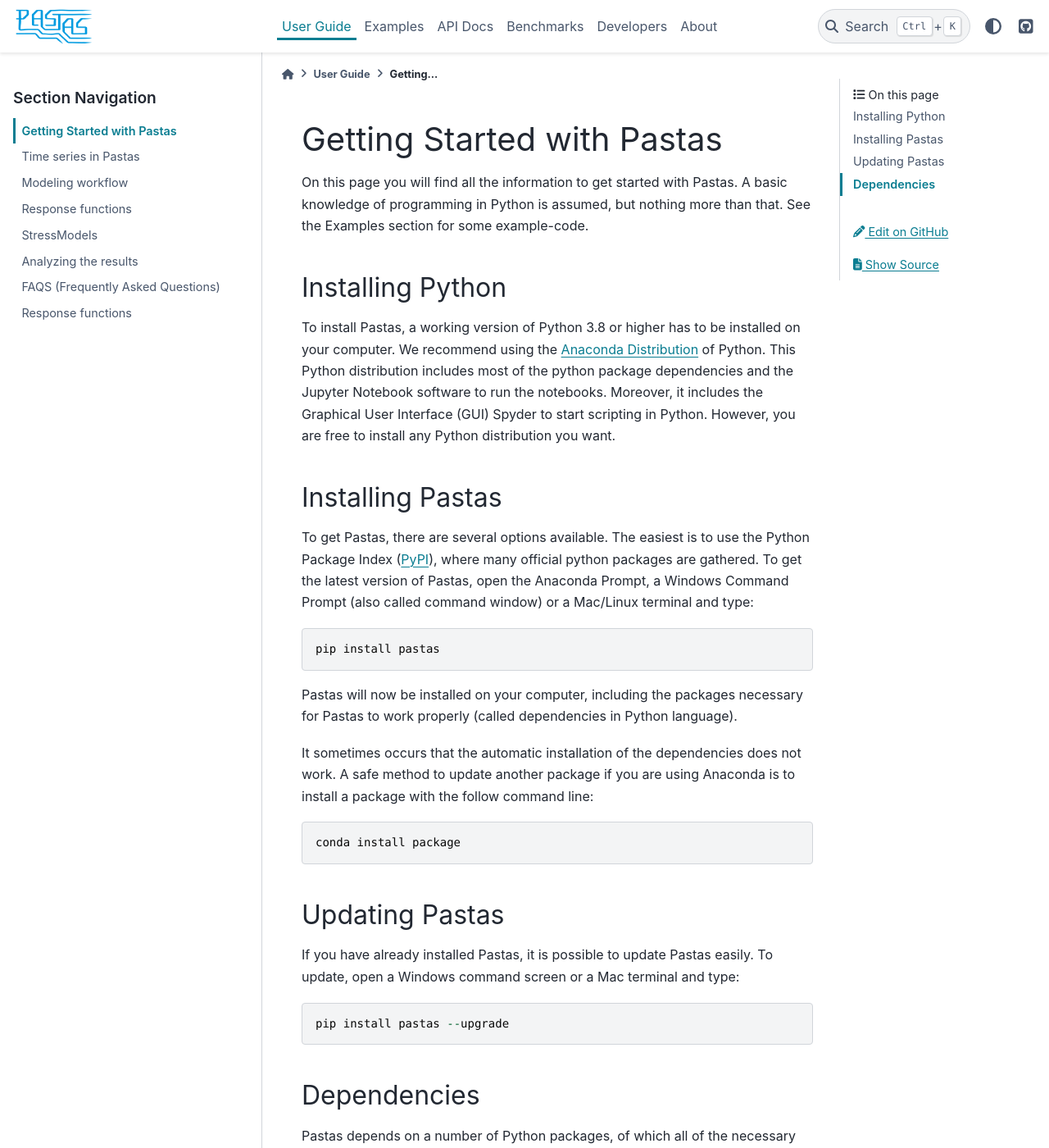
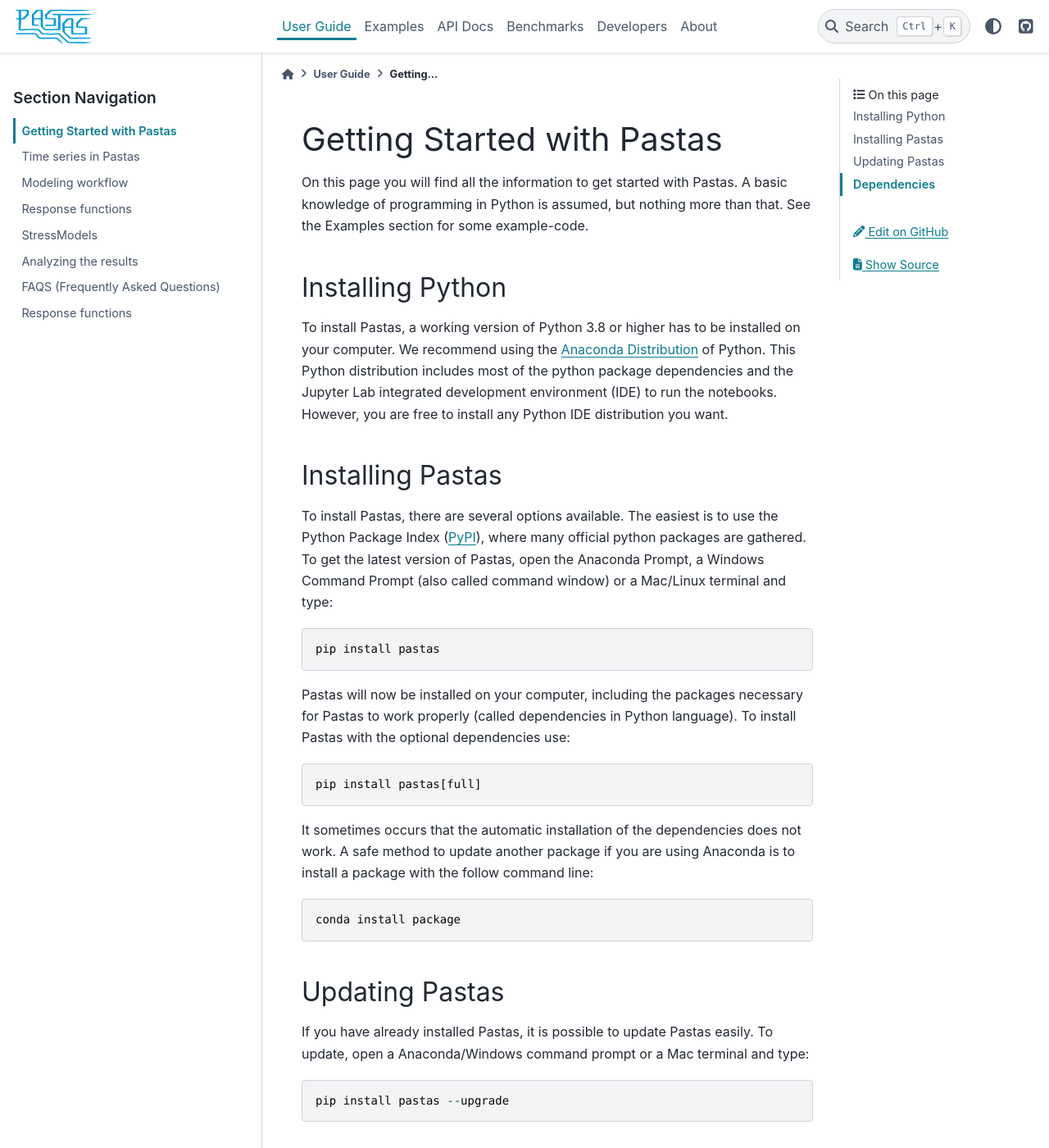
Before and after one commit to pastas/pastas, a Sphinx documentation site: the page built from doc/userguide/01_getting_started.rst, in a window 1280 px wide and 1400 px high. Shown: the whole window at 82% size. Built offline with Sphinx 7.4.7 and the PyData theme 0.15.4, drawn with Linux system fonts in a browser that asks for light colours; some of the changed text lies outside the part shown.

Commit message:
Update 01_getting_started.rst

```diff
--- a/doc/userguide/01_getting_started.rst
+++ b/doc/userguide/01_getting_started.rst
@@ -8,28 +8,29 @@ Installing Python
 -----------------
 To install Pastas, a working version of Python 3.8 or higher has to be
 installed on your computer. We recommend using the `Anaconda Distribution
-<https://www.continuum.io/downloads>`_ of Python. This Python distribution
-includes most of the python package dependencies and the Jupyter Notebook
-software to run the notebooks. Moreover, it includes the Graphical User
-Interface (GUI) Spyder to start scripting in Python. However, you are free
-to install any Python distribution you want.
+<https://www.anaconda.com/products/distribution>`_ of Python. This Python
+distribution includes most of the python package dependencies and the
+Jupyter Lab integrated development environment (IDE) to run the notebooks.
+However, you are free to install any Python IDE distribution you want.
 
 Installing Pastas
 -----------------
-To get Pastas, there are several options available. The easiest is to use
-the Python Package Index (`PyPI <https://pypi.python.org/pypi>`_), where
-many official python packages are gathered. To get the latest version of
-Pastas, open the Anaconda Prompt, a Windows Command Prompt (also called
+To install Pastas, there are several options available. The easiest is to
+use the Python Package Index (`PyPI <https://pypi.python.org/pypi>`_),
+where many official python packages are gathered. To get the latest version
+of Pastas, open the Anaconda Prompt, a Windows Command Prompt (also called
 command window) or a Mac/Linux terminal and type::
 
     pip install pastas
 
 Pastas will now be installed on your computer, including the packages
 necessary for Pastas to work properly (called dependencies in Python
-language).
+language). To install Pastas with the optional dependencies use::
 
-It sometimes occurs that the automatic installation of the
-dependencies does not work. A safe method to update another package if you are
+    pip install pastas[full]
+
+It sometimes occurs that the automatic installation of the dependencies
+does not work. A safe method to update another package if you are
 using Anaconda is to install a package with the follow command line::
 
     conda install package
@@ -37,7 +38,8 @@ using Anaconda is to install a package with the follow command line::
 Updating Pastas
 ---------------
 If you have already installed Pastas, it is possible to update Pastas
-easily. To update, open a Windows command screen or a Mac terminal and type::
+easily. To update, open a Anaconda/Windows command prompt or a Mac
+terminal and type::
 
     pip install pastas --upgrade
 
```
Also changed, not shown: other parts of doc/userguide/01_getting_started.rst (+3 -2 lines).
